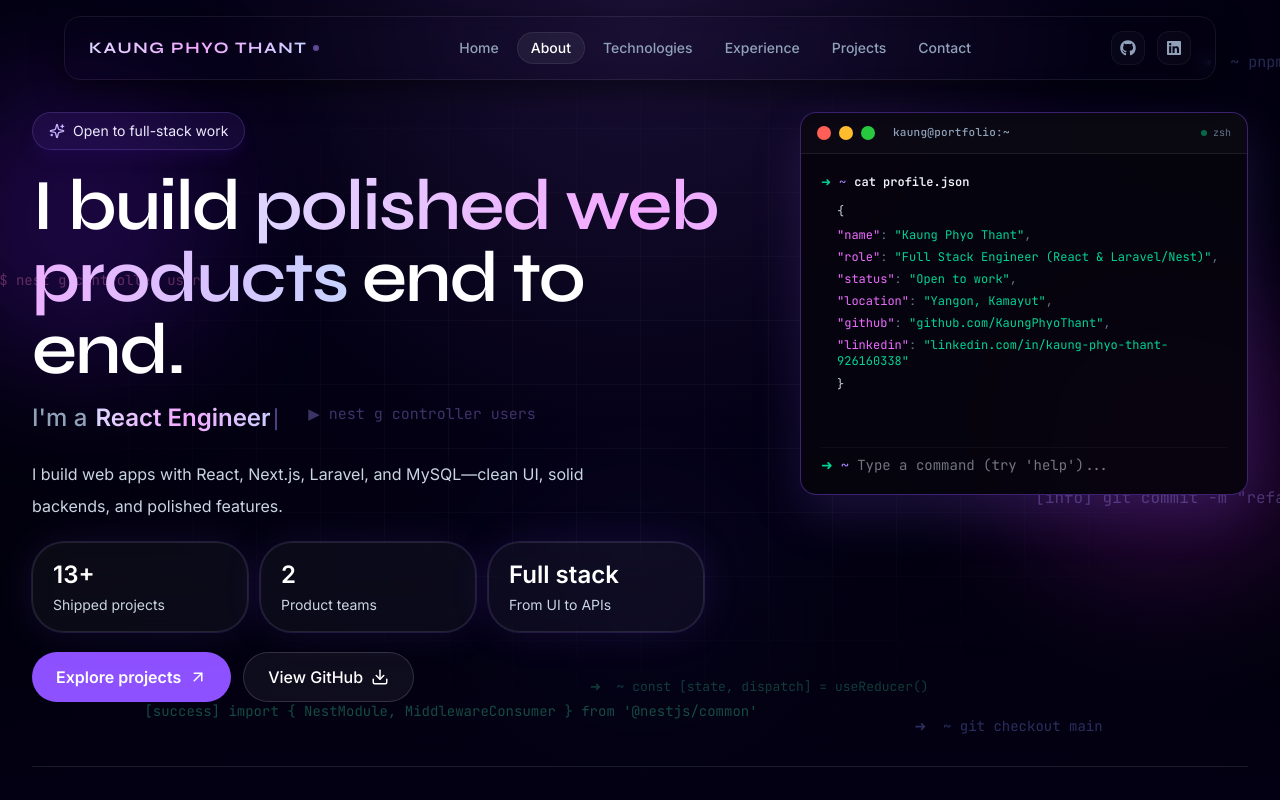
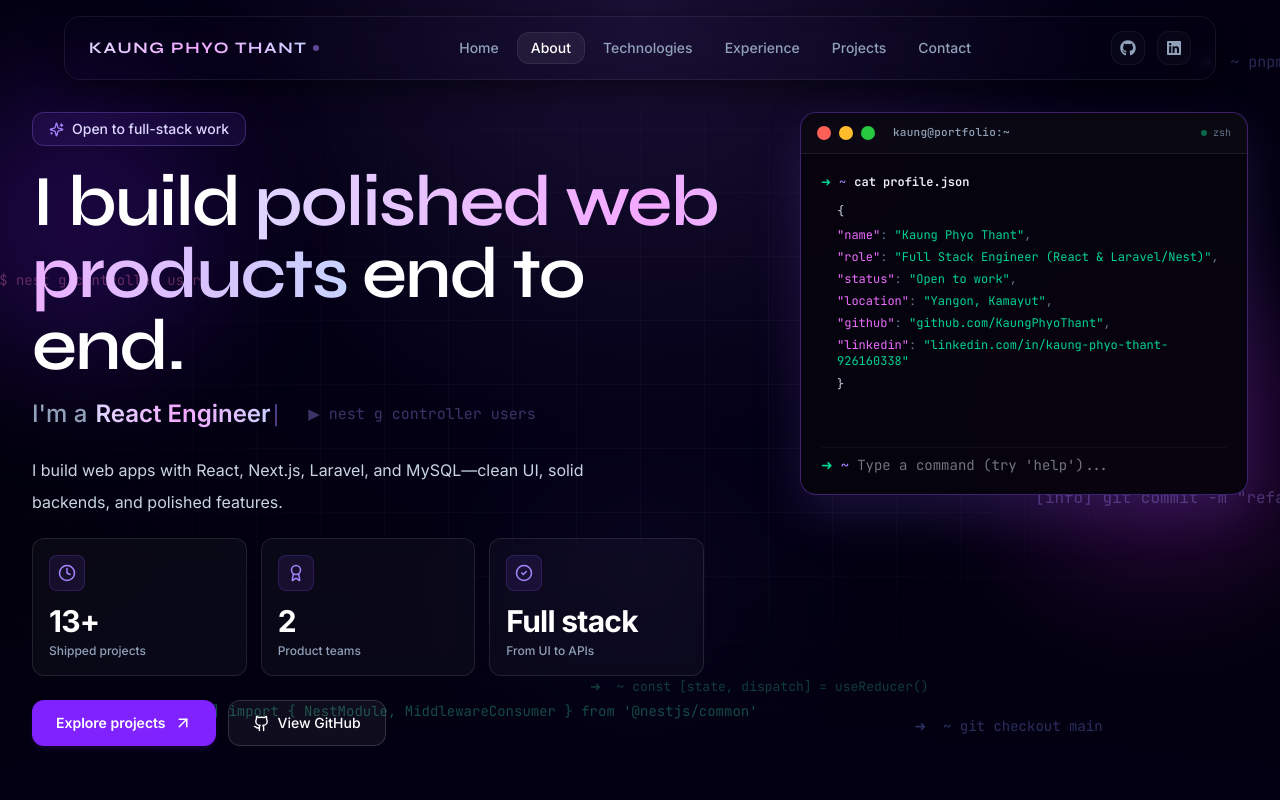
Before and after one commit to KaungPhyoThant/Portfolio, a React (Vite) app: page / in a window 1280 px wide. Shown: the top 800 px of the page. Built offline with nearby package versions, Linux system fonts and the light colour scheme.

Commit message:
feat: redesign UI components with updated styling and standardized rounded-xl borders across the dashboard

```diff
--- a/src/components/About.jsx
+++ b/src/components/About.jsx
@@ -289,11 +289,11 @@ const About = () => {
                 className="aspect-square w-full rounded-[1.5rem] object-cover"
               />
               <div className="absolute inset-x-4 bottom-4 flex flex-wrap gap-2">
-                <span className="inline-flex items-center gap-1.5 rounded-full border border-white/10 bg-black/50 px-3 py-1.5 text-xs text-white backdrop-blur-md">
+                <span className="inline-flex items-center gap-1.5 rounded-lg border border-white/10 bg-black/50 px-3 py-1.5 text-xs text-white backdrop-blur-md">
                   <MapPin size={12} className="text-violet-300" />
                   {PROFILE.location}
                 </span>
-                <span className="inline-flex items-center gap-1.5 rounded-full border border-emerald-400/20 bg-emerald-500/10 px-3 py-1.5 text-xs text-emerald-200 backdrop-blur-md">
+                <span className="inline-flex items-center gap-1.5 rounded-lg border border-emerald-400/20 bg-emerald-500/10 px-3 py-1.5 text-xs text-emerald-200 backdrop-blur-md">
                   <Sparkles size={12} />
                   {PROFILE.status}
                 </span>
--- a/src/components/Contact.jsx
+++ b/src/components/Contact.jsx
@@ -91,7 +91,7 @@ const Contact = () => {
               href={`mailto:${CONTACT.email}?subject=Project%20Inquiry`}
               whileHover={{ scale: 1.02 }}
               whileTap={{ scale: 0.98 }}
-              className="inline-flex items-center justify-center gap-2 rounded-full bg-violet-400 hover:bg-violet-300 px-6 py-3 font-semibold text-slate-950 text-sm mt-8 transition-all duration-200 active:scale-95 shadow-[0_4px_25px_rgba(167,139,250,0.2)]"
+              className="inline-flex items-center justify-center gap-2 rounded-xl bg-violet-400 hover:bg-violet-300 px-6 py-3 font-semibold text-slate-950 text-sm mt-8 transition-all duration-200 active:scale-95 shadow-[0_4px_25px_rgba(167,139,250,0.2)]"
             >
               <span>Start a conversation</span>
               <ArrowUpRight size={16} />
--- a/src/components/Experience.jsx
+++ b/src/components/Experience.jsx
@@ -52,7 +52,7 @@ const Experience = () => {
                 </div>
 
                 {/* Year Pill */}
-                <span className="rounded-full border border-white/[0.06] bg-white/[0.02] px-3.5 py-1 text-xs font-semibold text-slate-400 select-none self-start sm:self-center">
+                <span className="rounded-lg border border-white/[0.06] bg-white/[0.02] px-3.5 py-1 text-xs font-semibold text-slate-400 select-none self-start sm:self-center">
                   {experience.year}
                 </span>
               </div>
@@ -67,7 +67,7 @@ const Experience = () => {
                 {experience.technologies.map((tech) => (
                   <span
                     key={tech}
-                    className="rounded-full border border-violet-400/20 bg-violet-400/10 px-2.5 py-1 text-[10px] font-semibold text-violet-200 tracking-wide"
+                    className="rounded-lg border border-violet-400/20 bg-violet-400/10 px-2.5 py-1 text-[10px] font-semibold text-violet-200 tracking-wide"
                   >
                     {tech}
                   </span>
--- a/src/components/Hero.jsx
+++ b/src/components/Hero.jsx
@@ -1,5 +1,5 @@
 import { motion } from "framer-motion";
-import { ArrowUpRight, Download, Sparkles } from "lucide-react";
+import { ArrowUpRight, Award, CheckCircle2, Clock, Github, Sparkles } from "lucide-react";
 import Typewriter from "./Typewriter";
 import TerminalCard from "./TerminalCard";
 import {
@@ -14,6 +14,8 @@ import {
   staggerContainer,
 } from "../utils/motion";
 
+const statIcons = [Clock, Award, CheckCircle2];
+
 const Hero = () => {
   return (
     <div className="border-b border-white/10 pb-14 sm:pb-16 lg:mb-24">
@@ -27,10 +29,10 @@ const Hero = () => {
           <div className="flex flex-col items-center lg:items-start">
             <motion.div
               variants={fadeUp()}
-              className="mb-5 inline-flex max-w-full items-center gap-2 rounded-full border border-violet-400/20 bg-violet-500/10 px-3 py-2 text-center text-xs text-violet-100 shadow-lg shadow-violet-950/30 sm:px-4 sm:text-sm"
+              className="mb-5 inline-flex max-w-full items-center gap-2 rounded-xl border border-violet-400/25 bg-violet-500/10 px-3.5 py-1.5 text-center text-xs font-medium text-violet-200 backdrop-blur-md sm:px-4 sm:text-sm"
             >
-              <Sparkles size={16} className="text-violet-300" />
-              Open to full-stack work
+              <Sparkles size={15} className="text-violet-400" />
+              <span>Open to full-stack work</span>
             </motion.div>
 
             <motion.h1
@@ -62,21 +64,31 @@ const Hero = () => {
 
             <motion.div
               variants={fadeUp(0.25)}
-              className="grid w-full max-w-2xl gap-3 pb-5 sm:grid-cols-3"
+              className="grid w-full max-w-2xl gap-3.5 pb-6 sm:grid-cols-3"
             >
-              {HERO_STATS.map((item, index) => (
+              {HERO_STATS.map((item, index) => {
+                const IconComponent = statIcons[index] || Award;
+                return (
                   <motion.div
                     key={item.label}
                     variants={fadeUp(0.3 + index * 0.05)}
-                  whileHover={{ y: -4, transition: { duration: 0.2 } }}
-                  className="glass-panel glow-ring px-4 py-4 text-center sm:px-5 sm:text-left"
+                    whileHover={{ y: -3 }}
+                    className="flex flex-col justify-between rounded-xl border border-white/10 bg-white/[0.03] p-4 backdrop-blur-md transition-all duration-200 hover:border-violet-500/30 hover:bg-white/[0.06]"
                   >
-                  <p className="text-xl font-semibold text-white sm:text-2xl">
+                    <div className="flex items-center justify-between mb-3">
+                      <div className="flex h-9 w-9 items-center justify-center rounded-lg border border-violet-500/20 bg-violet-500/10 text-violet-400">
+                        <IconComponent size={18} />
+                      </div>
+                    </div>
+                    <div>
+                      <p className="text-2xl font-bold tracking-tight text-white sm:text-3xl">
                         {item.value}
                       </p>
-                  <p className="mt-1 text-sm text-slate-300">{item.label}</p>
+                      <p className="mt-1 text-xs font-medium text-slate-400">{item.label}</p>
+                    </div>
                   </motion.div>
-              ))}
+                );
+              })}
             </motion.div>
 
             <motion.div
@@ -85,23 +97,23 @@ const Hero = () => {
             >
               <motion.a
                 href="#projects"
-                whileHover={{ scale: 1.03 }}
+                whileHover={{ scale: 1.02 }}
                 whileTap={{ scale: 0.98 }}
-                className="btn-primary w-full sm:w-auto"
+                className="inline-flex items-center justify-center gap-2 rounded-xl bg-violet-600 px-6 py-3 text-sm font-semibold text-white transition-all hover:bg-violet-500 shadow-md shadow-violet-950/40 w-full sm:w-auto"
               >
-                Explore projects
+                <span>Explore projects</span>
                 <ArrowUpRight size={18} />
               </motion.a>
               <motion.a
                 href={SOCIAL_LINKS.github}
                 target="_blank"
                 rel="noreferrer"
-                whileHover={{ scale: 1.03 }}
+                whileHover={{ scale: 1.02 }}
                 whileTap={{ scale: 0.98 }}
-                className="btn-secondary w-full sm:w-auto"
+                className="inline-flex items-center justify-center gap-2 rounded-xl border border-white/15 bg-white/5 px-6 py-3 text-sm font-medium text-white transition-all hover:border-white/25 hover:bg-white/10 w-full sm:w-auto"
               >
-                View GitHub
-                <Download size={18} />
+                <Github size={17} />
+                <span>View GitHub</span>
               </motion.a>
             </motion.div>
           </div>
--- a/src/components/NewNav.jsx
+++ b/src/components/NewNav.jsx
@@ -71,7 +71,7 @@ export default function NewNav() {
                 <button
                   key={section}
                   onClick={() => scrollToSection(section)}
-                  className={`relative rounded-full px-3.5 py-1.5 text-xs sm:text-sm capitalize font-medium transition-colors ${
+                  className={`relative rounded-xl px-3.5 py-1.5 text-xs sm:text-sm capitalize font-medium transition-colors ${
                     activeSection === section
                       ? "text-white"
                       : "text-slate-400 hover:text-slate-200"
@@ -80,7 +80,7 @@ export default function NewNav() {
                   {activeSection === section && (
                     <motion.span
                       layoutId="activeHeaderPill"
-                      className="absolute inset-0 rounded-full bg-white/[0.06] border border-white/[0.08]"
+                      className="absolute inset-0 rounded-xl bg-white/[0.06] border border-white/[0.08]"
                       transition={{ type: "spring", stiffness: 380, damping: 30 }}
                     />
                   )}
--- a/src/index.css
+++ b/src/index.css
@@ -53,11 +53,11 @@ h6 {
 }
 
 @utility btn-primary {
-  @apply inline-flex items-center justify-center gap-2 rounded-full bg-violet-500 px-6 py-3 font-semibold text-white transition hover:bg-violet-400 hover:shadow-lg hover:shadow-violet-500/25;
+  @apply inline-flex items-center justify-center gap-2 rounded-xl bg-violet-500 px-6 py-3 font-semibold text-white transition hover:bg-violet-400 hover:shadow-lg hover:shadow-violet-500/25;
 }
 
 @utility btn-secondary {
-  @apply inline-flex items-center justify-center gap-2 rounded-full border border-white/15 bg-white/5 px-6 py-3 font-medium text-white transition hover:border-violet-300/40 hover:bg-white/10;
+  @apply inline-flex items-center justify-center gap-2 rounded-xl border border-white/15 bg-white/5 px-6 py-3 font-medium text-white transition hover:border-violet-300/40 hover:bg-white/10;
 }
 
 @keyframes float {
```
Also changed, not shown: src/components/ProjectShowcase.jsx (+36 -33 lines). Lines whose indentation alone changed are shown as unchanged.
